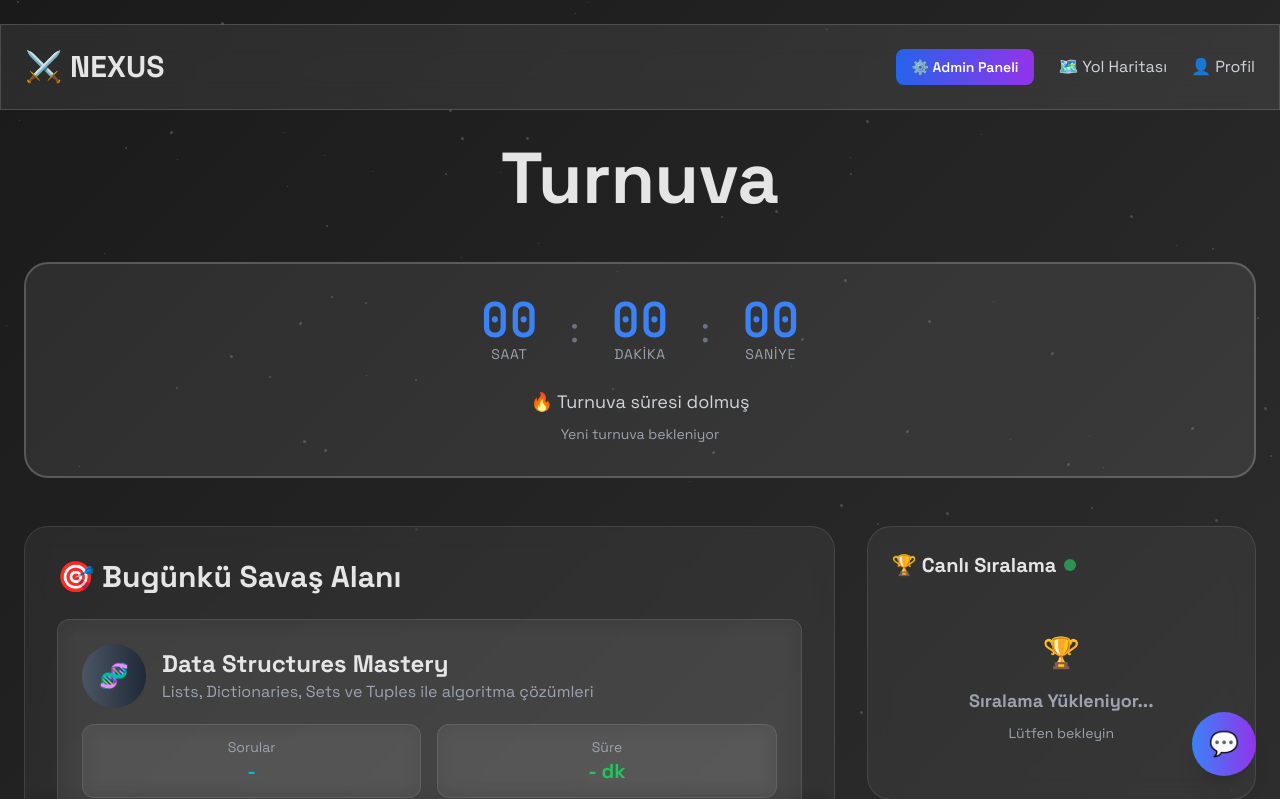
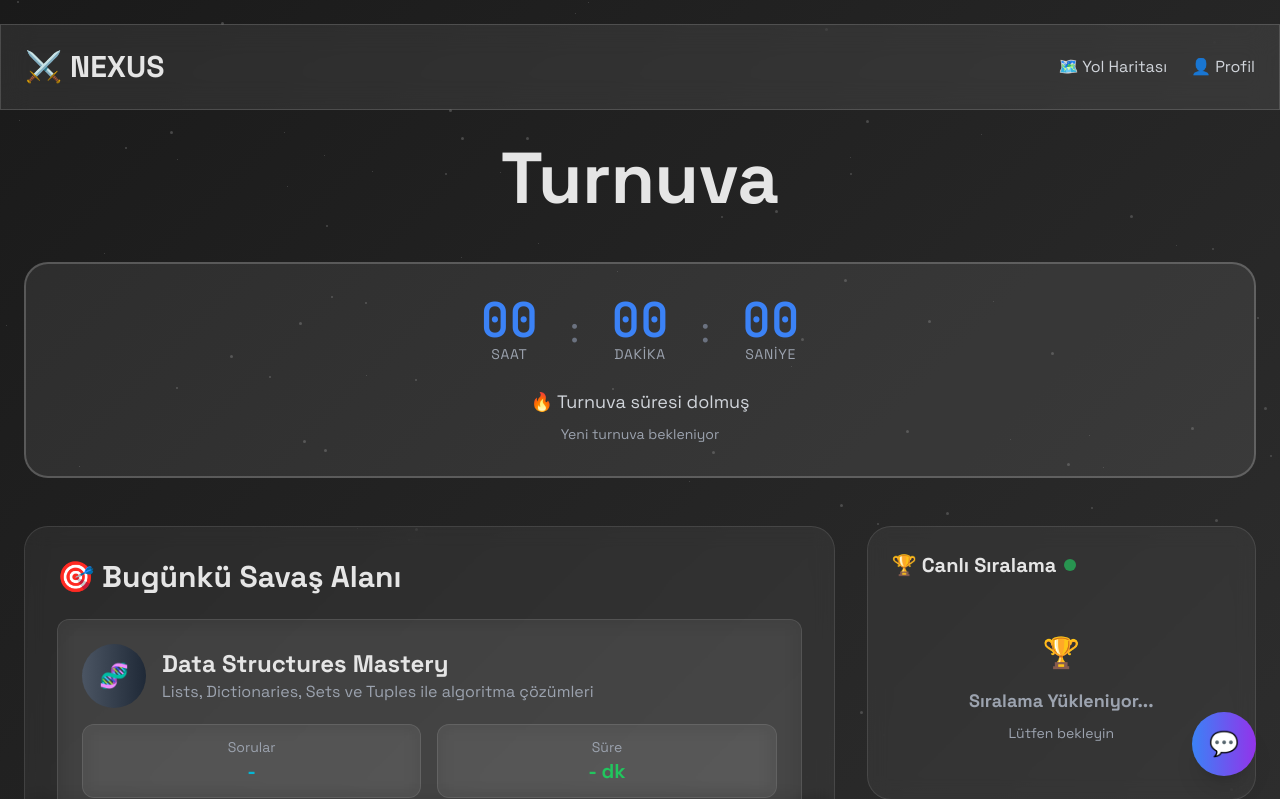
Before and after one commit to bahadirelibol/KnowledgeWar-BTKAkademiHackathonProjesi, a Flask app: page /tournament in a window 1280 px wide. Shown: the top 799 px of the page. Run offline with Flask 3, Linux system fonts and the light colour scheme; data comes from the database, SQL or seed files in the repository; some libraries are stand-ins or nearby versions.

Commit message:
admin panel butonu kaldırıldı

```diff
--- a/templates/tournament.html
+++ b/templates/tournament.html
@@ -181,10 +181,6 @@ w<!DOCTYPE html>
                     <a href="/" class="text-3xl font-bold hover:text-blue-400 transition-colors cursor-pointer">⚔️ NEXUS</a>
                 </div>
                 <div class="flex items-center space-x-6">
-                    <a href="/tournament-admin" class="bg-gradient-to-r from-blue-600 to-purple-600 hover:from-blue-700 hover:to-purple-700 text-white font-semibold px-4 py-2 text-sm rounded-lg transition-all duration-300 hover:scale-105">
-                        ⚙️ Admin Paneli
-                    </a>
-
                     <a href="/roadmap" class="text-gray-300 hover:text-white transition-colors">
                         🗺️ Yol Haritası
                     </a>
```
